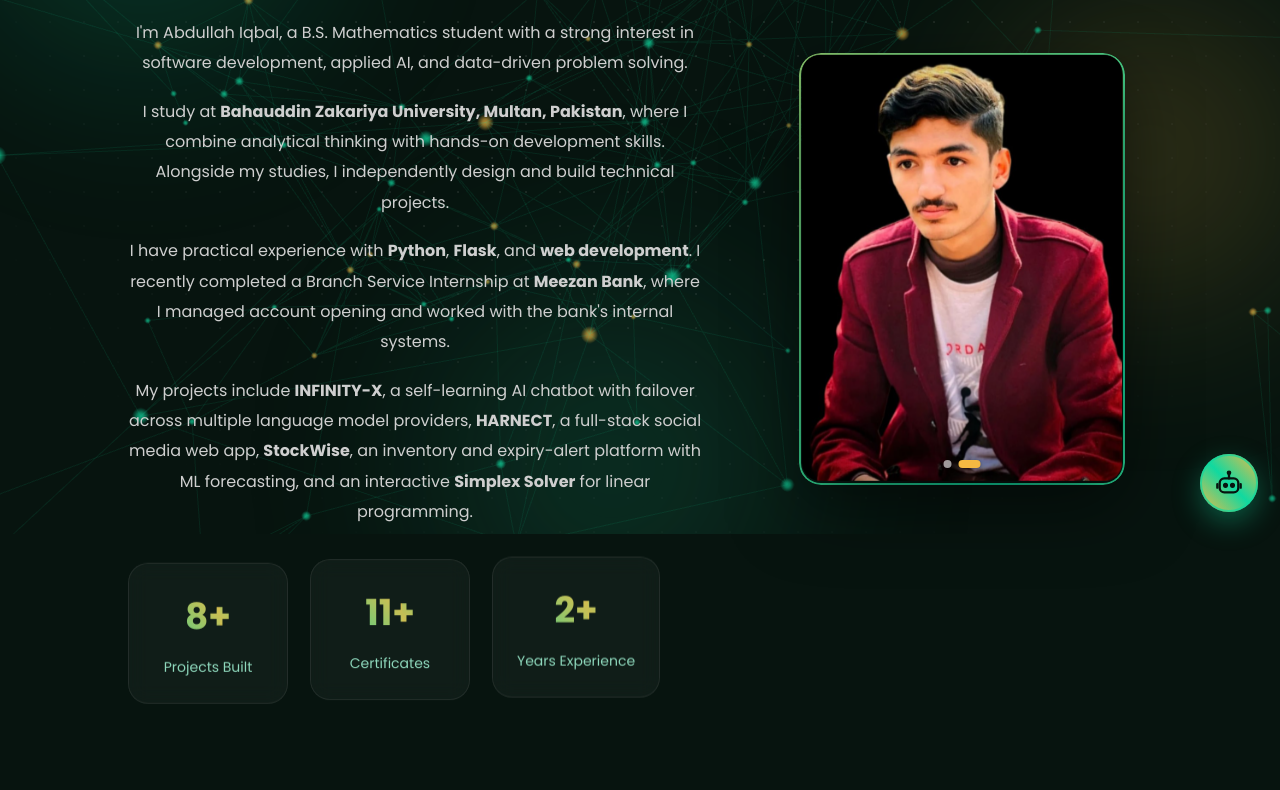
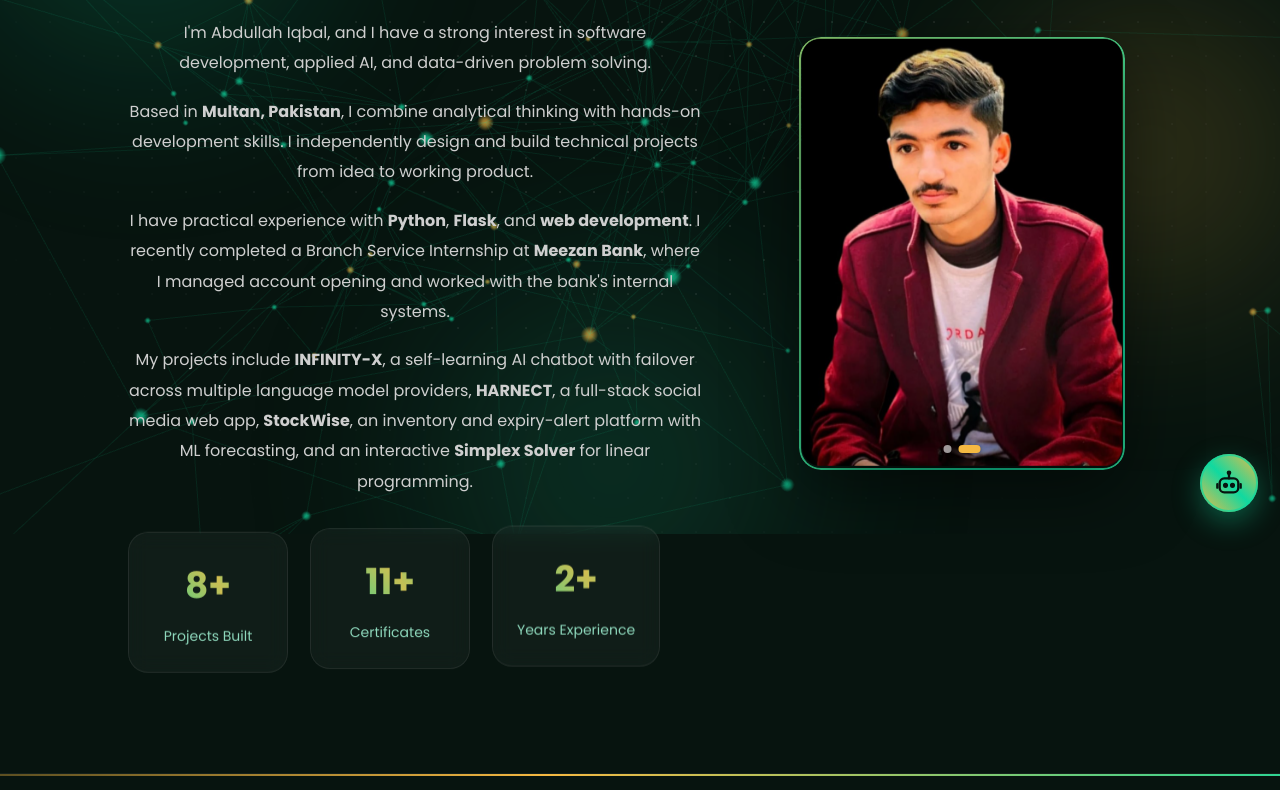
Before and after one commit to iharooniqbal/PORTFOLIO, a plain HTML site: page about.html in a window 1280 px wide. Shown: the part 266-1056 px from the top of the page. Drawn offline with nearby package versions, Linux system fonts and the light colour scheme; animation ran at ten frames a second.

Commit message:
my first commit

```diff
--- a/about.html
+++ b/about.html
@@ -6,17 +6,17 @@
 
   <meta charset="UTF-8">
   <meta name="viewport" content="width=device-width, initial-scale=1.0">
-  <meta name="description" content="About Abdullah Iqbal – B.S. Mathematics student, data analyst and web developer from BZU Multan, Pakistan.">
+  <meta name="description" content="About Abdullah Iqbal – data analyst and web developer from Multan, Pakistan.">
   <title>About | Abdullah Iqbal</title>
 
   <meta property="og:type" content="website">
   <meta property="og:title" content="About | Abdullah Iqbal">
-  <meta property="og:description" content="About Abdullah Iqbal – B.S. Mathematics student, data analyst and web developer from BZU Multan, Pakistan.">
+  <meta property="og:description" content="About Abdullah Iqbal – data analyst and web developer from Multan, Pakistan.">
   <meta property="og:image" content="https://iharooniqbal.github.io/portfolio/images/profilepic.jpg">
   <meta property="og:url" content="https://iharooniqbal.github.io/portfolio/about.html">
   <meta name="twitter:card" content="summary_large_image">
   <meta name="twitter:title" content="About | Abdullah Iqbal">
-  <meta name="twitter:description" content="About Abdullah Iqbal – B.S. Mathematics student, data analyst and web developer from BZU Multan, Pakistan.">
+  <meta name="twitter:description" content="About Abdullah Iqbal – data analyst and web developer from Multan, Pakistan.">
   <meta name="twitter:image" content="https://iharooniqbal.github.io/portfolio/images/profilepic.jpg">
   <link rel="stylesheet" href="style.css?v=20261024b">
   <link rel="stylesheet" href="enhance.css?v=20261024b">
@@ -70,17 +70,14 @@
             </h2>
 
             <p class="about-intro">
-                I'm Abdullah Iqbal, a B.S. Mathematics student with a
-                strong interest in software development, applied AI,
+                I'm Abdullah Iqbal, and I have a strong interest in software development, applied AI,
                 and data-driven problem solving.
             </p>
 
             <p>
-                I study at <strong>Bahauddin Zakariya University,
-                Multan, Pakistan</strong>, where I combine analytical
-                thinking with hands-on development skills. Alongside
-                my studies, I independently design and build
-                technical projects.
+                Based in <strong>Multan, Pakistan</strong>, I combine analytical thinking
+                with hands-on development skills. I independently design and build
+                technical projects from idea to working product.
             </p>
 
             <p>
--- a/i18n-ur.js
+++ b/i18n-ur.js
@@ -30,8 +30,8 @@ window.UR_DICT = {
  "Abdullah Iqbal | Data Analyst & Web Developer": "عبداللہ اقبال | ڈیٹا اینالسٹ اور ویب ڈویلپر",
  "ABOUT ME": "میرے بارے میں",
  "Building Intelligent, Data-Driven Solutions": "ذہین، ڈیٹا پر مبنی حل کی تعمیر",
- "I'm Abdullah Iqbal, a B.S. Mathematics student with a strong interest in software development, applied AI, and data-driven problem solving.": "میں عبداللہ اقبال ہوں، بی ایس ریاضی کا طالب علم، جسے سافٹ ویئر ڈویلپمنٹ، اطلاقی اے آئی اور ڈیٹا پر مبنی مسائل حل کرنے میں گہری دلچسپی ہے۔",
- "I study at <strong>Bahauddin Zakariya University, Multan, Pakistan</strong>, where I combine analytical thinking with hands-on development skills. Alongside my studies, I independently design and build technical projects.": "میں <strong>بہاؤالدین زکریا یونیورسٹی، ملتان، پاکستان</strong> میں پڑھتا ہوں، جہاں میں تجزیاتی سوچ کو عملی ڈویلپمنٹ مہارتوں کے ساتھ جوڑتا ہوں۔ تعلیم کے ساتھ ساتھ میں آزادانہ طور پر تکنیکی پراجیکٹس ڈیزائن اور تیار کرتا ہوں۔",
+ "I'm Abdullah Iqbal, and I have a strong interest in software development, applied AI, and data-driven problem solving.": "میں عبداللہ اقبال ہوں، اور مجھے سافٹ ویئر ڈویلپمنٹ، اطلاقی اے آئی اور ڈیٹا پر مبنی مسائل حل کرنے میں گہری دلچسپی ہے۔",
+ "Based in <strong>Multan, Pakistan</strong>, I combine analytical thinking with hands-on development skills. I independently design and build technical projects from idea to working product.": "<strong>ملتان، پاکستان</strong> میں مقیم، میں تجزیاتی سوچ کو عملی ڈویلپمنٹ مہارتوں کے ساتھ جوڑتا ہوں۔ میں آزادانہ طور پر تکنیکی پراجیکٹس کو آئیڈیا سے لے کر مکمل پروڈکٹ تک ڈیزائن اور تیار کرتا ہوں۔",
  "I have practical experience with <strong>Python</strong>, <strong>Flask</strong>, and <strong>web development</strong>. I recently completed a Branch Service Internship at <strong>Meezan Bank</strong>, where I managed account opening and worked with the bank's internal systems.": "مجھے <strong>Python</strong>، <strong>Flask</strong> اور <strong>ویب ڈویلپمنٹ</strong> میں عملی تجربہ ہے۔ میں نے حال ہی میں <strong>میزان بینک</strong> میں برانچ سروس انٹرن شپ مکمل کی، جہاں میں نے اکاؤنٹ کھولنے کا کام سنبھالا اور بینک کے اندرونی سسٹمز کے ساتھ کام کیا۔",
  "My projects include <strong>INFINITY-X</strong>, a self-learning AI chatbot with failover across multiple language model providers, <strong>HARNECT</strong>, a full-stack social media web app, <strong>StockWise</strong>, an inventory and expiry-alert platform with ML forecasting, and an interactive <strong>Simplex Solver</strong> for linear programming.": "میرے پراجیکٹس میں <strong>INFINITY-X</strong> (متعدد لینگویج ماڈل فراہم کنندگان کے درمیان فیل اوور والا خود سیکھنے والا اے آئی چیٹ بوٹ)، <strong>HARNECT</strong> (مکمل سوشل میڈیا ویب ایپ)، <strong>StockWise</strong> (ایم ایل فورکاسٹنگ والا انوینٹری اور ایکسپائری الرٹ پلیٹ فارم) اور لینیئر پروگرامنگ کے لیے ایک انٹرایکٹو <strong>Simplex Solver</strong> شامل ہیں۔",
  "Projects Built": "مکمل پراجیکٹس",
```
